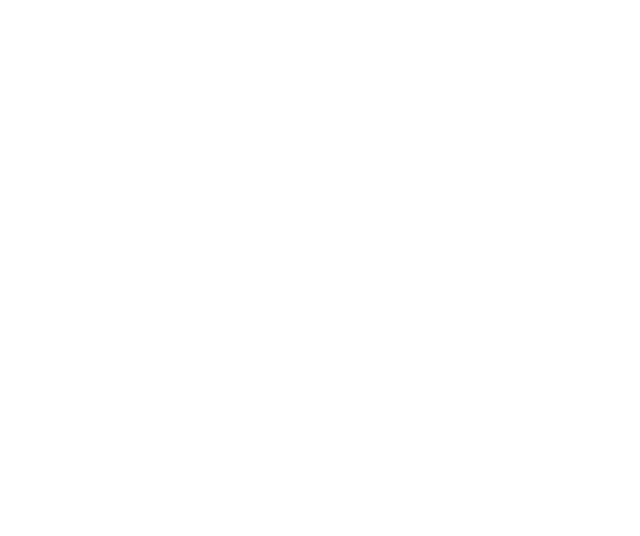
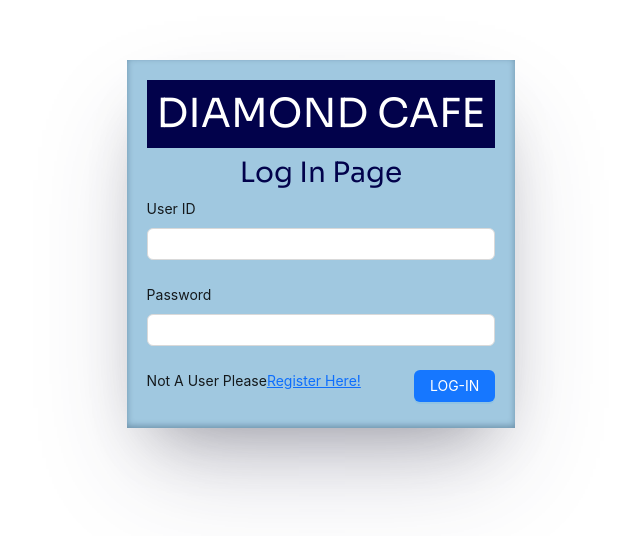
Before and after one commit to elkqkq/POS-MERNSTACK, a React (Create React App) app in the folder clients/: page /login in a window 1280 px wide. Before the commit this address had no page. Shown: the part 156-692 px from the top of the page, without its empty margins (319-959 px from the left). Built offline with nearby package versions, Linux system fonts and the light colour scheme.

Commit message:
added register and log in page

```diff
--- a/clients/src/App.js
+++ b/clients/src/App.js
@@ -3,6 +3,8 @@
 import Homepage from "./pages/Homepage";
 import Cartpages from "./pages/Cartpages";
 import ItemsPage from "./pages/Itemspage";
+import Login from "./pages/Login";
+import Register from "./pages/Register";
 function App() {
   return (
     <>
@@ -12,6 +14,8 @@
           {/* <Route path="/items" element={<ItemsPage />} />/\ */}
           <Route path="/items" element={<ItemsPage/>}/>
           <Route path="/cart" element={<Cartpages />} />
+          <Route path="/login" element={<Login />} />
+          <Route path="/register" element={<Register />} />
         </Routes>
       </BrowserRouter>
     </>
--- a/clients/src/index.css
+++ b/clients/src/index.css
@@ -22,3 +22,54 @@
   height: 100px;
   width: 100px;
 }
+
+.category{
+  border: 2px solid gray;
+  margin-right: 25px;
+  margin-bottom: 10px;
+  padding: 10px;
+  cursor: pointer;
+}
+.category img{
+  margin-left: 10px;
+}
+.category-active{
+  border: 2px solid green;
+  background-color: rgba(128, 128, 128, 0.527);
+
+}
+
+/* ========= register page ================ */
+.register{
+  display: flex;
+  align-items: center;
+  flex-direction: column;
+  justify-content: center;
+  height: 100vh;
+
+}
+.register input{
+  width: 400px !important;
+}
+.register-form{
+  background-color: rgba(73, 149, 196, 0.516);
+  padding: 20px;
+  box-shadow: rgba(50, 50, 93, 0.25) 0px 50px 100px -20px, rgba(0, 0, 0, 0.3) 0px 30px 60px -30px, rgba(10, 37, 64, 0.35) 0px -2px 6px 0px inset;
+}
+.register-form h1{
+  text-align: center;
+  background-color: rgb(2, 2, 75);
+  color: white;
+  padding: 10px;
+}
+.register-form h3{
+  text-align: center;
+  color:  rgb(2, 2, 75);
+}
+.login{
+  display: flex;
+  align-items: center;
+  flex-direction: column;
+  justify-content: center;
+  height: 100vh;
+}
--- a/clients/src/pages/Homepage.js
+++ b/clients/src/pages/Homepage.js
@@ -8,6 +8,23 @@
 
 const Homepage = () => {
     const [itemsData, setItemsData] = useState([]);
+    const [selectedCategory, setSelectedCategory] = useState("foods")
+    const categories = [
+        {name: "drinks",
+        imageUrl: "https://www.flaticon.com/free-icon/drink_2738730?term=drinks&page=1&position=3&origin=search&related_id=2738730"},
+
+        {
+            name: "deserts",
+            imageUrl: "https://www.flaticon.com/free-icon/cake_605199?term=cake&page=1&position=1&origin=search&related_id=605199"
+
+
+        },
+        {
+            name: "foods",
+            imageUrl: "https://www.flaticon.com/free-icon/food_2738731?term=food&page=1&position=4&origin=search&related_id=2738731"
+
+        }
+    ]
     const dispatch = useDispatch ()
     //useEffect
     useEffect (() => {
@@ -29,11 +46,24 @@
     },[dispatch]);
   return (
     <DefaultLayout>
+        <div className="d-flex">
+            {categories.map(category =>(
+                <div key={category.name} className={`d-flex category ${selectedCategory === category.name && 'category-active'}`}
+                onClick={() => setSelectedCategory(category.name)}
+                >
+                    <h4>{category.name}</h4>
+                    <img src= {category.name} alt={category.name}
+                     height="60" width="60"/>
+                </div>
+            ))}
+        </div>
      <Row>
         {
-            itemsData.map((item) => (
+            itemsData
+            .filter((i) => i.category === selectedCategory)
+            .map((item) => (
                 <Col xs={24} lg={6} md={12} sm={6}>
-                    <ItemList item={item} />
+                    <ItemList key={item.id} item={item} />
                 </Col>
             ))
         }
--- /dev/null
+++ b/clients/src/pages/Login.js
@@ -0,0 +1,46 @@
+import { Form, Input, Button } from 'antd';
+import React from 'react'
+import { Link } from 'react-router-dom'
+const Login = () => {
+        const handleSubmit = (value) =>{
+            console.log(value)
+        };
+  return (
+
+    <>
+    <div className='login'>
+        <div className='register-form'>
+        <h1>DIAMOND CAFE</h1>
+        <h3>Log In Page</h3>
+
+        <Form
+        layout='vertical'
+
+          onFinish={handleSubmit}>
+        <Form.Item name="user id" label="User ID">
+          <Input/>
+        </Form.Item>
+        <Form.Item name="password" label="Password">
+          <Input/>
+        </Form.Item>
+
+        <div className='d-flex justify-content-between'>
+            <p>
+                Not  A User Please
+                <Link to="/register">Register Here!</Link>
+
+            </p>
+
+          <Button type='primary' htmlType='submit'>
+           LOG-IN
+          </Button>
+        </div>
+     </Form>
+
+    </div>
+    </div>
+</>
+  )
+}
+
+export default Login;
--- /dev/null
+++ b/clients/src/pages/Register.js
@@ -0,0 +1,49 @@
+import { Form, Input, Button } from 'antd';
+import React from 'react'
+import { Link } from 'react-router-dom'
+
+const Register = () => {
+    const handleSubmit = (value) =>{
+        console.log(value)
+    }
+  return (
+    <>
+        <div className='register'>
+            <div className='register-form'>
+            <h1>DIAMOND CAFE</h1>
+            <h3>Register Page</h3>
+
+            <Form
+            layout='vertical'
+
+              onFinish={handleSubmit}>
+            <Form.Item name="name" label="Name">
+              <Input/>
+            </Form.Item>
+            <Form.Item name="user id" label="User ID">
+              <Input/>
+            </Form.Item>
+            <Form.Item name="password" label="Password">
+              <Input/>
+            </Form.Item>
+
+            <div className='d-flex justify-content-between'>
+                <p>
+                    Already Register Please
+                    <Link to="/login">Log In Here!</Link>
+
+                </p>
+
+              <Button type='primary' htmlType='submit'>
+                REGISTER
+              </Button>
+            </div>
+         </Form>
+
+        </div>
+        </div>
+    </>
+  )
+}
+
+export default Register;
```
